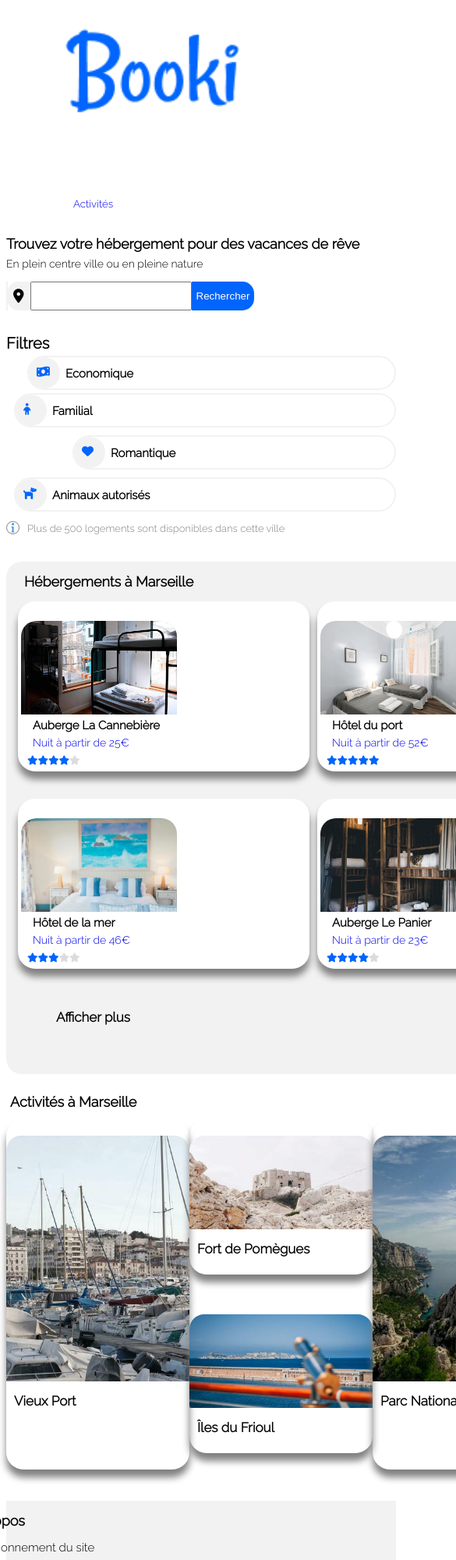
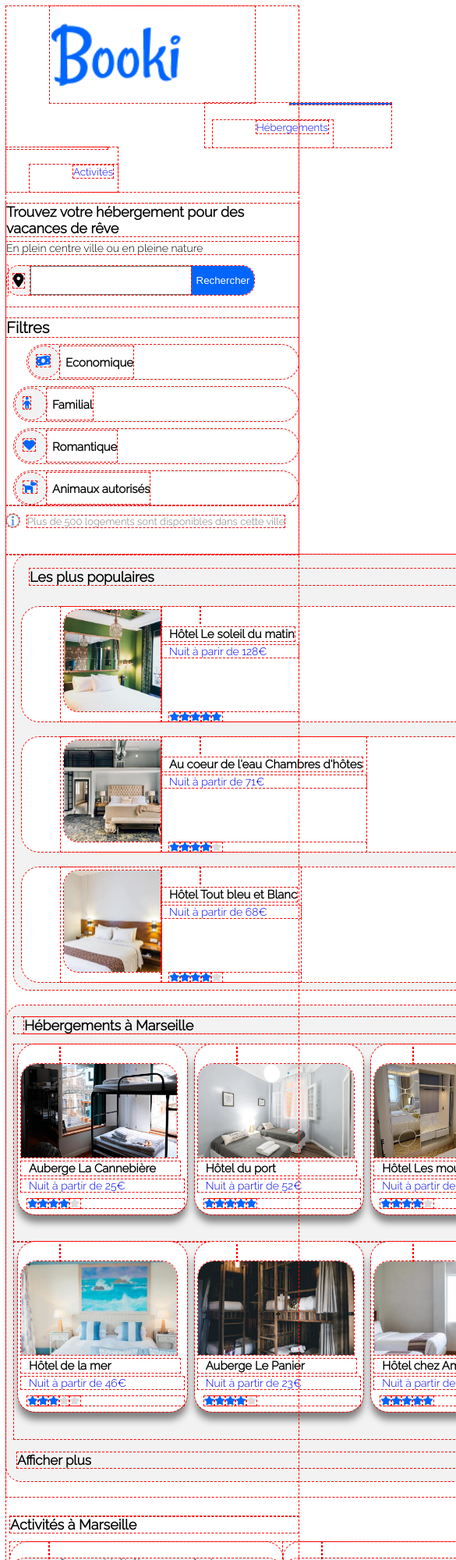
Before and after one commit to vatto46/P2_THIBAULT_ARTHUR, a plain HTML site: page index.html in a window 390 px wide. Shown: the top 2000 px of the page at 78% size, 585 px wide, since content can reach past the window. Drawn offline with Linux system fonts and the light colour scheme.

Commit message:
media queries partie tablette

```diff
--- a/index.html
+++ b/index.html
@@ -4,14 +4,12 @@
       <meta charset="utf-8">
       <meta name="viewport" content="width=device-width, initial-scale=1 user-scalable=0">
       <title>Booki</title>
-
       <link rel="preconnect" href="https://fonts.googleapis.com">
       <link rel="preconnect" href="https://fonts.gstatic.com" crossorigin>
       <script src="https://kit.fontawesome.com/79ef9fc21d.js" crossorigin="anonymous"></script>
       <link href="https://fonts.googleapis.com/css2?family=Raleway:wght@300&display=swap" rel="stylesheet">
       <link rel="stylesheet" href="https://cdn.jsdelivr.net/npm/@fortawesome/fontawesome-free@5.15.4/css/fontawesome.min.css" integrity="sha384-jLKHWM3JRmfMU0A5x5AkjWkw/EYfGUAGagvnfryNV3F9VqM98XiIH7VBGVoxVSc7" crossorigin="anonymous">
       <link rel="stylesheet" type="text/css" href="style.css">
-
     </head>
 <body>
                         <!-- HEADER (CSS:ligne 33 à 76) -->
@@ -34,44 +32,34 @@
   <input type="search"/>
   <button class="rch">Rechercher</button>
 </div>
-
 <div class="filtres">
   <div class="flt">Filtres</div>
-
     <div class="bouton_filtre filtre_economique">
       <div class="logo_rond"><i class="fas fa-money-bill-wave"></i></div>
       <p class="texte_filtre">Economique</p>
     </div>
-
     <div class="bouton_filtre">
       <div class="logo_rond"><i class="fas fa-child"></i></div>
       <p class="texte_filtre">Familial</p>
     </div>
-
     <div class="bouton_filtre filtre_romantique">
       <div class="logo_rond"><i class="fas fa-heart"></i></div>
       <p class="texte_filtre">Romantique</p>
     </div>
-
     <div class="bouton_filtre filtre_animaux">
       <div class="logo_rond"><i class="fas fa-dog"></i></div>
       <p class="texte_filtre">Animaux autorisés</p>
     </div>
 </div>
-
     <div class="information">
       <img class="logo_i" src="images/logo/i.png">
       <p class="plus">Plus de 500 logements sont disponibles dans cette ville</p>
     </div>
 </nav>
-
-                    <!-- MAIN -->
                               <!-- SECTION HEBERGEMENT (CSS: ligne 186 à 265) -->
-<main>
 <section class="section_hebergement">
   <div class="hebergements">
     <h1><div id="hebergement">Hébergements à Marseille</div></h1>
-
     <article class="block_hebergement">
       <div class="canne border">
         <a href="#">
@@ -84,11 +72,9 @@
                 <i class="fas fa-star"></i>
                 <i class="fas fa-star"></i>
                 <i class="fas fa-star etoile_grise"></i>
-          </div>
-        </a>
-      </div>
-
-    <div class="canne border"><a href="#">
+              </div></a></div>
+      <div class="canne border">
+        <a href="#">
           <img class="img_aside" src="images/hebergements/4_small/port.jpg">
             <p class="nom"> Hôtel du port</p>
             <p class="prix">Nuit à partir de 52€</p>
@@ -98,10 +84,9 @@
                   <i class="fas fa-star"></i>
                   <i class="fas fa-star"></i>
                   <i class="fas fa-star"></i>
-            </div></a>
-    </div>
-
-    <div class="canne border"><a href="#">
+                </div></a></div>
+      <div class="canne border">
+        <a href="#">
           <img class="img_aside" src="images/hebergements/4_small/mouette.jpg">
             <p class="nom"> Hôtel Les mouettes</p>
             <p class="prix">Nuit à partir de 76€</p>
@@ -111,12 +96,10 @@
                 <i class="fas fa-star"></i>
                 <i class="fas fa-star"></i>
                 <i class="fas fa-star etoile_grise"></i>
-          </div></a>
-    </div>
-  </article>
-
+              </div></a></div></article>
     <article class="block_hebergement">
-    <div class="canne border"><a href="#">
+      <div class="canne border">
+        <a href="#">
           <img class="img_aside" src="images/hebergements/4_small/mer.jpg">
             <p class="nom">Hôtel de la mer</p>
             <p class="prix">Nuit à partir de 46€</p>
@@ -126,10 +109,9 @@
                 <i class="fas fa-star"></i>
                 <i class="fas fa-star etoile_grise"></i>
                 <i class="fas fa-star etoile_grise"></i>
-          </div></a>
-    </div>
-
-    <div class="canne border"><a href="#">
+              </div></a></div>
+      <div class="canne border">
+        <a href="#">
           <img class="img_aside" src="images/hebergements/4_small/panier.jpg">
             <p class="nom">Auberge Le Panier</p>
             <p class="prix">Nuit à partir de 23€</p>
@@ -139,10 +121,9 @@
                 <i class="fas fa-star"></i>
                 <i class="fas fa-star"></i>
                 <i class="fas fa-star etoile_grise"></i>
-          </div></a>
-    </div>
-
-    <div class="canne border"><a href="#">
+              </div></a></div>
+      <div class="canne border">
+        <a href="#">
           <img class="img_aside" src="images/hebergements/4_small/amina.jpg">
             <p class="nom">Hôtel chez Amina</p>
             <p class="prix">Nuit à partir de 96€</p>
@@ -152,18 +133,12 @@
                 <i class="fas fa-star"></i>
                 <i class="fas fa-star"></i>
                 <i class="fas fa-star"></i>
-          </div></a>
+              </div></a></div></article>
+<p class="afficher">Afficher plus</p>
   </div>
-  </article>
-
-  <a href="#"><p class="afficher">Afficher plus</p></a>
-    </div>
-
                                 <!-- ASIDE (CSS: ligne 266 à 305)-->
-
   <aside class="hebergements plus_populaires">
     <h1 class="popu">Les plus populaires <img  class="logo_populaire" src="images/logo/tendance.png"> </h1>
-
     <div class="block_aside2 border"><a href="#">
       <img class="img_popu" src="images/hebergements/4_small/matin.jpg">
         <div class="texte"><p class="nom">Hôtel Le soleil du matin </p>
@@ -177,7 +152,6 @@
             </div></a>
         </div>
     </div>
-
     <div class="block_aside2 border"><a href="#">
       <img class="img_popu" src="images/hebergements/4_small/coeur.jpg">
         <div class="texte"><p class="nom">Au coeur de l'eau Chambres d'hôtes</p>
@@ -191,7 +165,6 @@
             </div></a>
         </div>
     </div>
-
     <div class="block_aside2 border"><a href="#">
       <img class="img_popu" src="images/hebergements/4_small/blanc.jpg">
         <div class="texte"><p class="nom">Hôtel Tout bleu et Blanc </p>
@@ -211,36 +184,39 @@
 
   <h1 class="titre_activites"><div id="Activités"></div>Activités à Marseille</h1>
   <section class="activites">
-    <div class="block_activite shadow border"> <a href="#">
+    <div class="shadow border"> <a href="#">
       <img class="image image_grande" src="images/activites/4_small/vieux.jpg">
       <p class="txt_img">Vieux Port</p></a>
     </div>
-    <div class="block_activite2">
-      <div class="block_activite shadow border" id="activite_2"><a href="#">
+
+    <div>
+      <div class="shadow border" id="activite_2"><a href="#">
         <img class="image" src="images/activites/4_small/fort.jpg">
         <p class="txt_img">Fort de Pomègues</p></a>
       </div>
-      <div class="block_activite shadow border" id="activite_3"><a href="#">
+      <div class="shadow border" id="activite_3"><a href="#">
         <img class="image" src="images/activites/4_small/frioul.jpg">
         <p class="txt_img">Îles du Frioul</p></a>
       </div>
     </div>
-    <div class="block_activite shadow border"><a href="#">
+
+    <div class="shadow border"><a href="#">
       <img class="image image_grande" src="images/activites/4_small/calanques.jpg">
       <p class="txt_img">Parc National des Calanques</p></a>
     </div>
-    <div class="block_activite2">
-      <div class="block_activite shadow border" id="activite_5"><a href="#">
+
+    <div>
+      <div class="shadow border" id="activite_5"><a href="#">
         <img class="image" src="images/activites/4_small/dame.jpg">
         <p class="txt_img">Notre-Dame-de-la-Garde</p>
       </div>
-    <div class="block_activite shadow border"id="activite_6"><a href="#">
+    <div class="shadow border"id="activite_6"><a href="#">
         <img class="image" src="images/activites/4_small/parc.jpg">
         <p class="txt_img">Parc Longchamp</p></a>
       </div>
    </div>
+
   </section>
-</main>
                               <!-- FOOTER (CSS: ligne 343 à 361)-->
     <footer class="footer">
       <li class="propos"><h2>A propos</h2>
--- a/style.css
+++ b/style.css
@@ -76,7 +76,6 @@ margin-left: 50%;
                     /* NAV */
 .plein
 {
-color: grey;
 font-size: 14px;
 margin-top: -8px;
 color: black;
@@ -94,12 +93,13 @@ background-color: #F2F2F2;
 border-radius: 15px 0px 0px 15px;
 padding: 8px;
 }
-i {
-    color: #0065FC;
-  }
+i
+{
+color: #0065FC;
+}
 .fa-map-marker-alt
 {
-    color: black;
+color: black;
 }
 .rch
 {
@@ -381,23 +381,28 @@ padding-inline-start: 1px;
 font-size: 15px;
 }
                 /* MEDIA QUERIES TABLETTE*/
-@media screen and (max-width:1000px) {
+@media screen and (max-width:992px) {
     body{
-        width: 700px;
+        width: 768px;
     }
                 /* HEADER */
-    .btn1{
-        margin-left: 335px;
+    .bouton_bleu{
+        margin-left: 255px;
+    }
+    .surlignement_bleu{
+        margin-left: 109px;
     }
     .header{
         margin-left: 427px;
     }
                 /* NAV */
-    .n2{
-        width: 700px;
+    .filtres{
+        padding-bottom: 0px;
+    }
+    .bouton_filtre{
+        margin-top: 10px;
     }
     .filtre_romantique{
-        margin-left: 85px;
         margin-top: 10px;
     }
     .filtre_economique{
@@ -407,53 +412,49 @@ font-size: 15px;
         margin-top: 10px;
     }
                 /* SECTION HEBERGEMENT*/
-    .n3{
-        flex-direction: column;
+    .section_hebergement{
+        flex-direction: column-reverse;
         width: 700px;
     }
-    .nom{
-        margin-left: 5px;
-    }
-    .prix{
-        margin-left: 5px;
+    .hebergements{
+        margin-bottom: 20px;
     }
                 /* ASIDE */
     .img_popu{
         width: 350px;
     }
-    .aside2{
-        margin-top: 20px;
-        width: 665px;
-    }
-    .aside_populaire{
-        margin-top: 20px;
-        margin-left: 0px;
-    }
     .etoile_populaire{
-        margin-left: 10px;
+        margin-top: 70px;
     }
                 /* SECTION ACTIVITES */
-    .n5{
-        width: 700px;;
+    .activites{
+        width: 700px;
+        display: flex;
+        flex-wrap: wrap;
+        margin-left: 5px;
+        margin-right: 5px;
     }
-    .img_big{
-        width: 235px;
-        height: 130px;
+    .image{
+        width: 350px;
+        height: 100px;
     }
-    .block1{
-        height: 175px;
-        width: 300px;
+    .shadow{
+        height: 140px;
+        width: 350px;
+        margin-bottom: 25px;
+    }
+    *{
+        outline: dashed red 1px;
     }
                 /* FOOTER */
     footer{
     width: 700px;
     }
-
+}
                 /* MEDIA QUERIES SMARTPHONE*/
-
-    @media (max-width: 695px) {
+    @media (max-width: 768px) {
 body{
-    width: 500px;
+    width: 375px;
 }
                 /* HEADER */
 .header{
```
Lines whose indentation alone changed are shown as unchanged.
